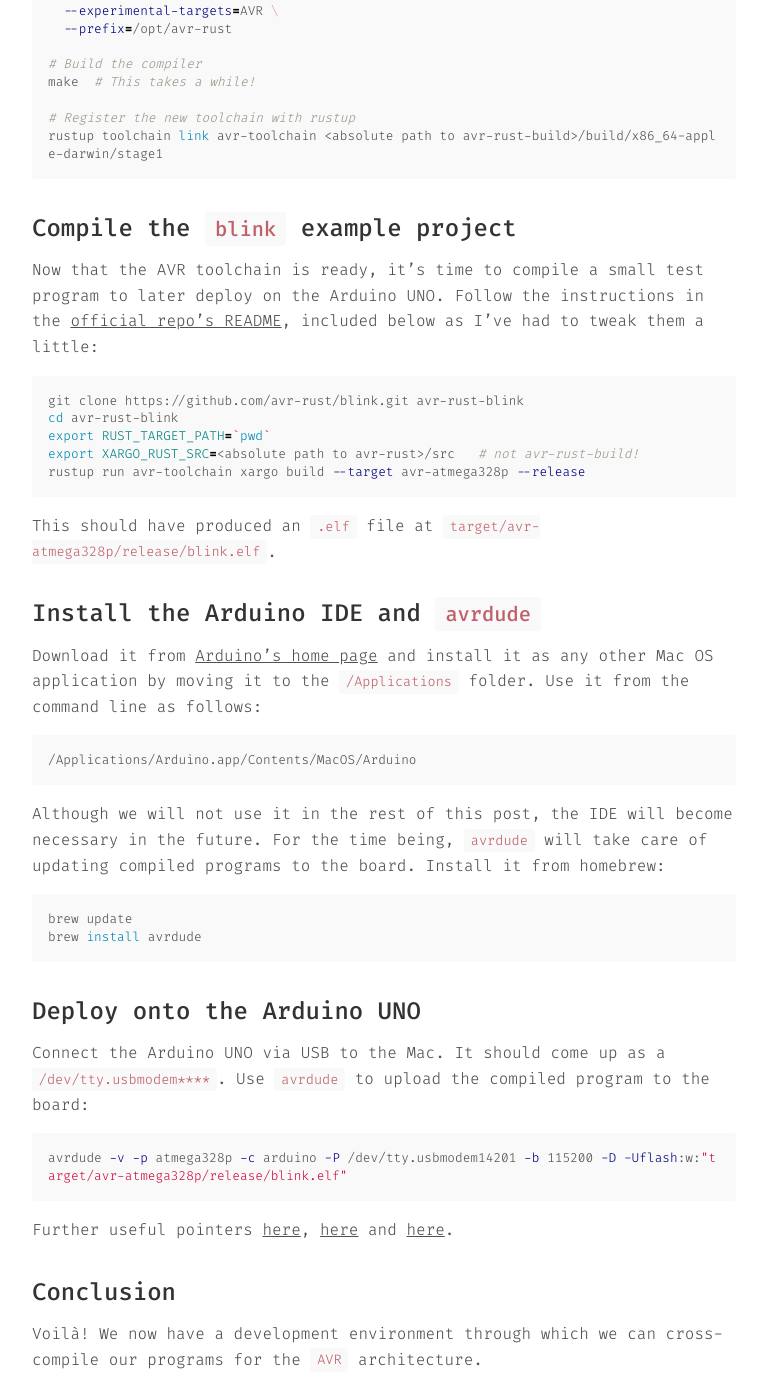
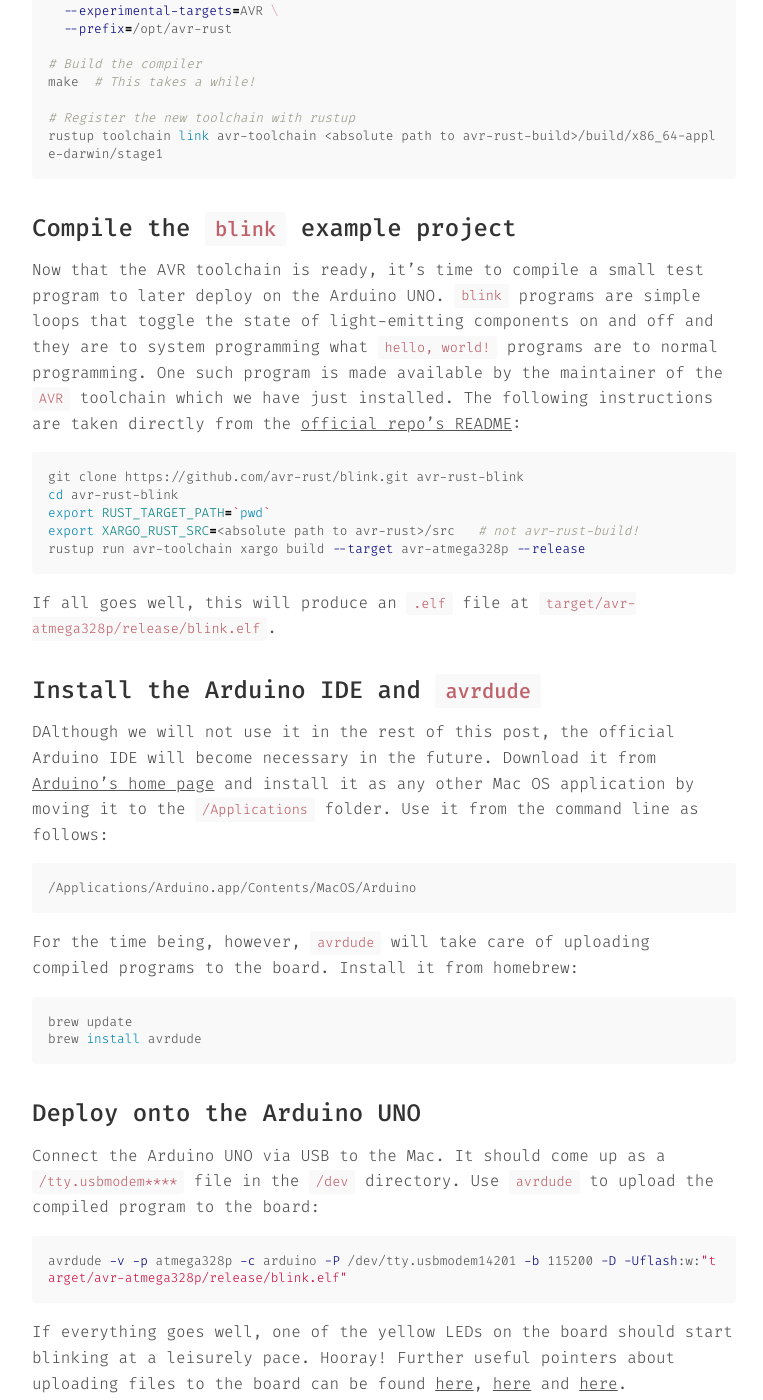
Before and after one commit to jacoscaz/treesandrobots.github.io, a Jekyll site: the page built from _posts/2018-12-30-rustduino-pt-1-setting-up-development-environment.md, in a window 1280 px wide and 1400 px high, scrolled down 2396 px. Shown: the whole window, without its empty margins (256-1019 px from the left). Built offline with Jekyll 4.4.1, drawn with Linux system fonts in a browser that asks for light colours; some of the changed text lies outside the part shown.

Commit message:
little fixes and improvements to the rustduino pt.I post

````diff
--- a/_posts/2018-12-30-rustduino-pt-1-setting-up-development-environment.md
+++ b/_posts/2018-12-30-rustduino-pt-1-setting-up-development-environment.md
@@ -11,9 +11,9 @@
 
 Fast forward to the ongoing winter festivities and I find myself, by coincidence, with everything I need to begin my discovery:
 
-1) some lovely spare time;
-2) an `Arduino UNO` board based on the `ATMega328P` microcontroller;
-3) preliminary support for the microcontroller's `AVR` architecture in `rust`, an intriguing and relatively new programming language that I was already on my list of things to play with in 2019.
+1. some lovely spare time;
+2. an `Arduino UNO` board based on the `ATMega328P` microcontroller;
+3. preliminary support for the microcontroller's `AVR` architecture in `rust`, an intriguing and relatively new programming language that was already on my list of things to play with in 2019.
 
 I've decided to document my experiments in a series of blog posts, hopefully sparing a couple of headaches to other developers getting into these subjects. This first post deals with setting up the development environment. Although I work on a Mac and some of these instructions are specific to Mac OS, porting them to Linux should be relatively trivial.
 
@@ -60,7 +60,7 @@
 
 ## Install the AVR `rust` toolchain
 
-Time to install the `rust` toolchain that targets the `AVR` architecture, which is the architecture of the `ATMega328P` that powers the `Arduino UNO`. Follow the steps in the [repository's README][4], which I have included below as I've had to slightly adapt them to work on Mac OS.
+Time to install the `rust` toolchain that targets the `AVR` architecture, which is the architecture of the `ATMega328P` that powers the `Arduino UNO`. I had to make a few small modifications to the steps in the [repository's README][4]:
 
 ```bash
 # Grab the avr-rust sources
@@ -90,7 +90,7 @@
 
 ## Compile the `blink` example project
 
-Now that the AVR toolchain is ready, it's time to compile a small test program to later deploy on the Arduino UNO. Follow the instructions in the [official repo's README][10], included below as I've had to tweak them a little:
+Now that the AVR toolchain is ready, it's time to compile a small test program to later deploy on the Arduino UNO. `blink` programs are simple loops that toggle the state of light-emitting components on and off and they are to system programming what `hello, world!` programs are to normal programming. One such program is made available by the maintainer of the `AVR` toolchain which we have just installed. The following instructions are taken directly from the [official repo's README][10]:
 
 ```bash
 git clone https://github.com/avr-rust/blink.git avr-rust-blink
@@ -100,17 +100,17 @@
 rustup run avr-toolchain xargo build --target avr-atmega328p --release
 ```
 
-This should have produced an `.elf` file at `target/avr-atmega328p/release/blink.elf`.
+If all goes well, this will produce an `.elf` file at `target/avr-atmega328p/release/blink.elf`.
 
 ## Install the Arduino IDE and `avrdude`
 
-Download it from [Arduino's home page][3] and install it as any other Mac OS application by moving it to the `/Applications` folder. Use it from the command line as follows:
+DAlthough we will not use it in the rest of this post, the official Arduino IDE will become necessary in the future.  Download it from [Arduino's home page][3] and install it as any other Mac OS application by moving it to the `/Applications` folder. Use it from the command line as follows:
 
 ```bash
 /Applications/Arduino.app/Contents/MacOS/Arduino
 ```
 
-Although we will not use it in the rest of this post, the IDE will become necessary in the future. For the time being,  `avrdude` will take care of updating compiled programs to the board. Install it from homebrew:
+For the time being,  however, `avrdude` will take care of uploading compiled programs to the board. Install it from homebrew:
 
 ```bash
 brew update
@@ -119,17 +119,17 @@
 
 ## Deploy onto the Arduino UNO
 
-Connect the Arduino UNO via USB to the Mac. It should come up as a `/dev/tty.usbmodem****`. Use `avrdude` to upload the compiled program to the board:
+Connect the Arduino UNO via USB to the Mac. It should come up as a `/tty.usbmodem****` file in the `/dev` directory. Use `avrdude` to upload the compiled program to the board:
 
 ```bash
 avrdude -v -p atmega328p -c arduino -P /dev/tty.usbmodem14201 -b 115200 -D -Uflash:w:"target/avr-atmega328p/release/blink.elf"
 ```
 
-Further useful pointers [here][7],  [here][8] and [here][9].
+If everything goes well, one of the yellow LEDs on the board should start blinking at a leisurely pace. Hooray! Further useful pointers about uploading files to the board can be found [here][7], [here][8] and [here][9].
 
 ## Conclusion
 
-Voilà! We now have a development environment through which we can cross-compile our programs for the `AVR` architecture.
+We can now cross-compile `rust` programs and deploy them onto the Arduino UNO. Happy 2019!
 
 [1]: https://github.com/osx-cross/homebrew-avr
 [2]: https://github.com/avr-rust/blink/issues/6
````
